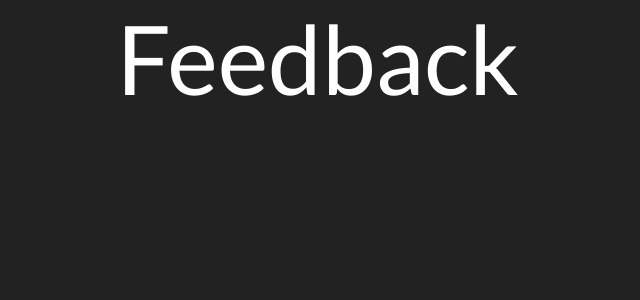
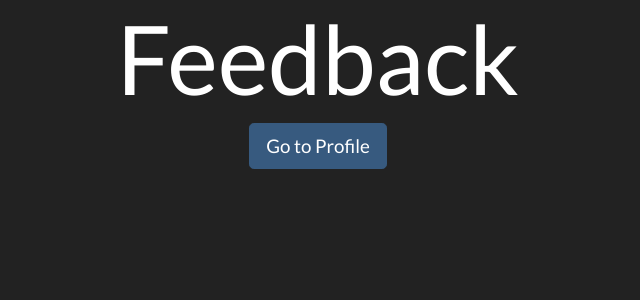
Before and after one commit to awildstone/Feedback-App, a Flask app: page / in a window 1280 px wide. Shown: the part 71-371 px from the top of the page, without its empty margins (322-962 px from the left). Run offline with Flask 2, Linux system fonts and the light colour scheme; the visitor is signed in with stand-in values (Sample User, id 1); data that the repository does not hold is empty; some libraries are stand-ins or nearby versions.

Commit message:
Add logic for logged in user to see profile link

```diff
--- a/templates/index.html
+++ b/templates/index.html
@@ -5,6 +5,12 @@
 {% block content %}
 
 <h1 class="display-1 text-center">Feedback</h1>
+
+{% if session["username"]%}
+<div class="text-center">
+    <a class="btn btn-primary btn-lg" href="/users/{{session['username']}}">Go to Profile</a>
+</div>
+{% endif %}
 
 <div class="d-flex justify-content-center">
     <div class="row">
```
